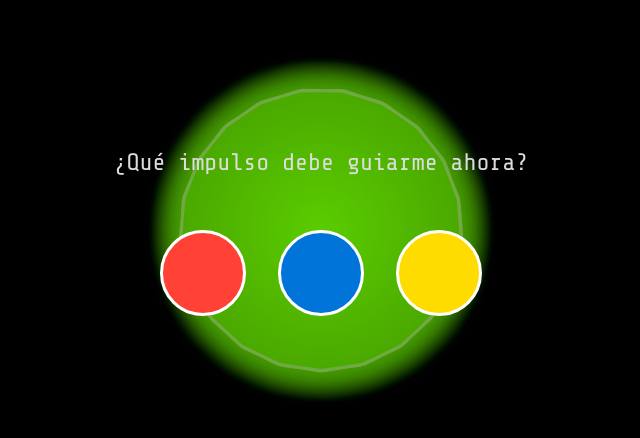
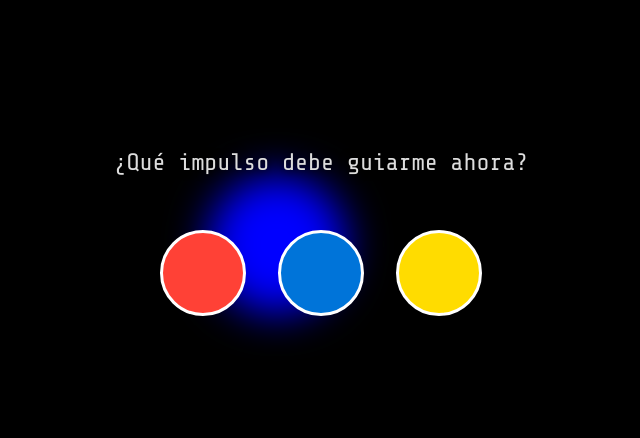
Before and after one commit to rsemun/Project-Chimera, a website: page index.html in a window 1280 px wide. Shown: the part 170-608 px from the top of the page, without its empty margins (319-959 px from the left). Drawn offline with nearby package versions, Linux system fonts and the light colour scheme; animation ran at ten frames a second.

Commit message:
Implementar Núcleo Orgánico con manchas y eventos espontáneos

```diff
--- a/index.html
+++ b/index.html
@@ -3,21 +3,27 @@
 <head>
     <meta charset="UTF-8">
     <meta name="viewport" content="width=device-width, initial-scale=1.0, user-scalable=no">
-    <title>Project Chimera: The Morphing Core</title>
+    <title>Project Chimera: The Organic Core</title>
     <style>
         @import url('https://fonts.googleapis.com/css2?family=Share+Tech+Mono&display=swap');
         :root { --color-bg: #000; --color-text: #ddd; }
         body { font-family: 'Share Tech Mono', monospace; background-color: var(--color-bg); color: var(--color-text); margin: 0; overflow: hidden; text-align: center; }
-        #core-canvas { position: fixed; top: 0; left: 0; z-index: 1; }
-        #ui-overlay { position: fixed; top: 0; left: 0; width: 100%; height: 100%; display: flex; flex-direction: column; align-items: center; justify-content: center; z-index: 2; padding: 2em; box-sizing: border-box; background: radial-gradient(circle, rgba(0,0,0,0.2) 0%, rgba(0,0,0,0.8) 80%); }
-        #prompt-text { font-size: 1.5em; margin-bottom: 2em; max-width: 600px; line-height: 1.6; animation: fadeIn 2s; }
+        #core-canvas { position: fixed; top: 0; left: 0; z-index: 1; filter: contrast(20); }
+        #ui-overlay { position: fixed; top: 0; left: 0; width: 100%; height: 100%; display: flex; flex-direction: column; align-items: center; justify-content: center; z-index: 2; padding: 2em; box-sizing: border-box; }
+        #prompt-text { font-size: 1.5em; margin-bottom: 2em; max-width: 600px; line-height: 1.6; animation: fadeIn 2s; text-shadow: 0 0 10px #000; }
         #choices-container { display: flex; justify-content: center; gap: 2em; animation: fadeIn 2s 1s backwards; }
+
+        .color-choice-wrapper { position: relative; }
         .color-choice { width: 80px; height: 80px; border-radius: 50%; cursor: pointer; border: 3px solid #fff; transition: all 0.3s ease; }
         .color-choice:hover { transform: scale(1.1); box-shadow: 0 0 20px var(--shadow-color); }
+        .tooltip { position: absolute; bottom: 110%; left: 50%; transform: translateX(-50%); background-color: #333; color: #fff; padding: 8px 12px; border-radius: 5px; opacity: 0; visibility: hidden; transition: opacity 0.3s, visibility 0.3s; white-space: nowrap; font-size: 0.9em; }
+        .color-choice-wrapper:hover .tooltip { opacity: 1; visibility: visible; }
+
         #choice-red { background-color: #ff4136; --shadow-color: #ff4136; }
         #choice-blue { background-color: #0074d9; --shadow-color: #0074d9; }
         #choice-yellow { background-color: #ffdc00; --shadow-color: #ffdc00; }
-        #feedback-text { position: absolute; bottom: 5%; font-size: 1em; opacity: 0; transition: opacity 0.5s; }
+
+        #feedback-text { position: absolute; bottom: 5%; font-size: 1em; opacity: 0; transition: opacity 0.5s; background-color: rgba(0,0,0,0.5); padding: 5px 10px; border-radius: 5px; }
         @keyframes fadeIn { from { opacity: 0; transform: translateY(10px); } to { opacity: 1; transform: translateY(0); } }
     </style>
 </head>
@@ -26,9 +32,18 @@
     <div id="ui-overlay">
         <div id="prompt-text">¿Qué impulso debe guiarme ahora?</div>
         <div id="choices-container">
-            <div class="color-choice" id="choice-red" data-color="red" title="Pasión / Caos"></div>
-            <div class="color-choice" id="choice-blue" data-color="blue" title="Lógica / Orden"></div>
-            <div class="color-choice" id="choice-yellow" data-color="yellow" title="Creatividad / Curiosidad"></div>
+            <div class="color-choice-wrapper">
+                <div class="color-choice" id="choice-red" data-color="red"></div>
+                <span class="tooltip">Pasión / Caos</span>
+            </div>
+            <div class="color-choice-wrapper">
+                <div class="color-choice" id="choice-blue" data-color="blue"></div>
+                <span class="tooltip">Lógica / Orden</span>
+            </div>
+            <div class="color-choice-wrapper">
+                <div class="color-choice" id="choice-yellow" data-color="yellow"></div>
+                <span class="tooltip">Creatividad / Curiosidad</span>
+            </div>
         </div>
         <div id="feedback-text"></div>
     </div>
@@ -39,66 +54,85 @@
         canvas.width = window.innerWidth;
         canvas.height = window.innerHeight;
 
-        // Estado inicial de la personalidad de Chimera
-        let personality = { red: 1, blue: 1, yellow: 1 };
-        let time = 0;
+        // --- SISTEMA DE "MANCHAS" ORGÁNICAS ---
+        class Blob {
+            constructor(color) {
+                this.x = canvas.width / 2;
+                this.y = canvas.height / 2;
+                this.radius = Math.random() * 40 + 60;
+                this.vx = (Math.random() - 0.5) * 2;
+                this.vy = (Math.random() - 0.5) * 2;
+                if (color === 'red') this.color = 'hsl(0, 100%, 50%)';
+                if (color === 'blue') this.color = 'hsl(220, 100%, 50%)';
+                if (color === 'yellow') this.color = 'hsl(60, 100%, 50%)';
+            }
+            update() {
+                this.x += this.vx;
+                this.y += this.vy;
+                if (this.x < this.radius || this.x > canvas.width - this.radius) this.vx *= -1;
+                if (this.y < this.radius || this.y > canvas.height - this.radius) this.vy *= -1;
+            }
+            draw() {
+                ctx.beginPath();
+                ctx.fillStyle = this.color;
+                ctx.arc(this.x, this.y, this.radius, 0, Math.PI * 2);
+                ctx.fill();
+            }
+        }
+
+        let blobs = [new Blob('blue')]; // Empezamos con una mancha azul (lógica)
 
         function animateCore() {
-            ctx.fillStyle = 'rgba(0, 0, 0, 0.1)';
-            ctx.fillRect(0, 0, canvas.width, canvas.height);
-            time += 0.01;
+            ctx.clearRect(0, 0, canvas.width, canvas.height);
+            // El filtro de contraste es el que crea el efecto de fusión "metaball"
+            ctx.filter = 'blur(20px)';
 
-            const totalPoints = personality.red + personality.blue + personality.yellow;
-            // El color se basa en la proporción de puntos
-            const hue = (personality.red * 0 + personality.blue * 220 + personality.yellow * 60) / totalPoints;
-            // El comportamiento se basa en los puntos amarillos
-            const pulsationSpeed = 0.01 + (personality.yellow / totalPoints) * 0.05;
-            const radius = canvas.height / 6 + Math.sin(time * (1 + pulsationSpeed)) * 15;
-            // La forma se basa en la proporción de rojo vs azul
-            const shapeFactor = Math.min(1, personality.blue / (personality.red || 1)); // 0 = Círculo, 1 = Triángulo
+            blobs.forEach(blob => {
+                blob.update();
+                blob.draw();
+            });
 
-            ctx.save();
-            ctx.translate(canvas.width / 2, canvas.height / 2);
-            ctx.rotate(time * 0.1);
-
-            ctx.beginPath();
-            for (let i = 0; i < 6.28; i += 0.1) {
-                const x = Math.cos(i) * radius;
-                const y = Math.sin(i) * radius;
-
-                // Interpolar entre círculo y triángulo
-                const triX = Math.cos(i * 3) * radius;
-                const triY = Math.sin(i * 3) * radius;
-
-                const finalX = x * (1 - shapeFactor) + triX * shapeFactor;
-                const finalY = y * (1 - shapeFactor) + triY * shapeFactor;
-
-                if (i === 0) {
-                    ctx.moveTo(finalX, finalY);
-                } else {
-                    ctx.lineTo(finalX, finalY);
-                }
-            }
-            ctx.closePath();
-
-            ctx.fillStyle = `hsl(${hue}, 100%, 50%)`;
-            ctx.strokeStyle = `hsl(${hue}, 100%, 70%)`;
-            ctx.lineWidth = 3;
-            ctx.shadowColor = `hsl(${hue}, 100%, 50%)`;
-            ctx.shadowBlur = 30;
-            ctx.fill();
-            ctx.stroke();
-            ctx.restore();
-
+            ctx.filter = 'none';
             requestAnimationFrame(animateCore);
         }
 
-        const feedbackText = document.getElementById('feedback-text');
+        // --- EVENTOS ESPONTÁNEOS ---
+        function spontaneousEvent() {
+            const eventType = Math.random();
+            const feedbackText = document.getElementById('feedback-text');
+
+            if (eventType < 0.5) { // Pulso de energía
+                const originalRadii = blobs.map(b => b.radius);
+                blobs.forEach(b => b.radius *= 1.5);
+                feedbackText.textContent = `*Pulso espontáneo*`;
+                feedbackText.style.opacity = '1';
+                setTimeout(() => {
+                    blobs.forEach((b, i) => b.radius = originalRadii[i]);
+                    feedbackText.style.opacity = '0';
+                }, 1000);
+            } else { // Cambio de dirección
+                blobs.forEach(b => {
+                    b.vx = (Math.random() - 0.5) * 4;
+                    b.vy = (Math.random() - 0.5) * 4;
+                });
+                 feedbackText.textContent = `*Cambio de estado*`;
+                 feedbackText.style.opacity = '1';
+                 setTimeout(() => { feedbackText.style.opacity = '0'; }, 1000);
+            }
+        }
+        setInterval(spontaneousEvent, 15000); // Un evento espontáneo cada 15 segundos
+
+        // --- LÓGICA DE INTERACCIÓN ---
         document.querySelectorAll('.color-choice').forEach(button => {
             button.addEventListener('click', async () => {
                 const chosenColor = button.dataset.color;
-                feedbackText.textContent = `Procesando...`;
-                feedbackText.style.opacity = '1';
+
+                // Inyectamos una nueva mancha de color
+                const newBlob = new Blob(chosenColor);
+                blobs.push(newBlob);
+                if (blobs.length > 5) { // Limitamos el número de manchas para que no se sature
+                    blobs.shift();
+                }
 
                 try {
                     const response = await fetch('/api/interact', {
@@ -106,26 +140,14 @@
                         headers: { 'Content-Type': 'application/json' },
                         body: JSON.stringify({ color: chosenColor })
                     });
-                    if (!response.ok) throw new Error('Error de conexión con el cerebro.');
-
-                    const result = await response.json();
-                    // ¡NUEVO! Actualizamos nuestro estado local con los datos de la memoria
-                    personality = result.personality;
-                    feedbackText.textContent = result.message;
-
+                    // No necesitamos hacer nada con la respuesta, la vemos visualmente
                 } catch (error) {
-                    feedbackText.textContent = error.message;
+                    console.error('Error al interactuar:', error);
                 }
-                setTimeout(() => { feedbackText.style.opacity = '0'; }, 2000);
             });
         });
 
-        // Cargar el estado inicial al empezar
-        async function loadInitialState() {
-             // Podríamos crear una nueva API para esto, pero por ahora, simplemente empezamos
-             animateCore();
-        }
-        loadInitialState();
+        animateCore();
     </script>
 </body>
 </html>
```
